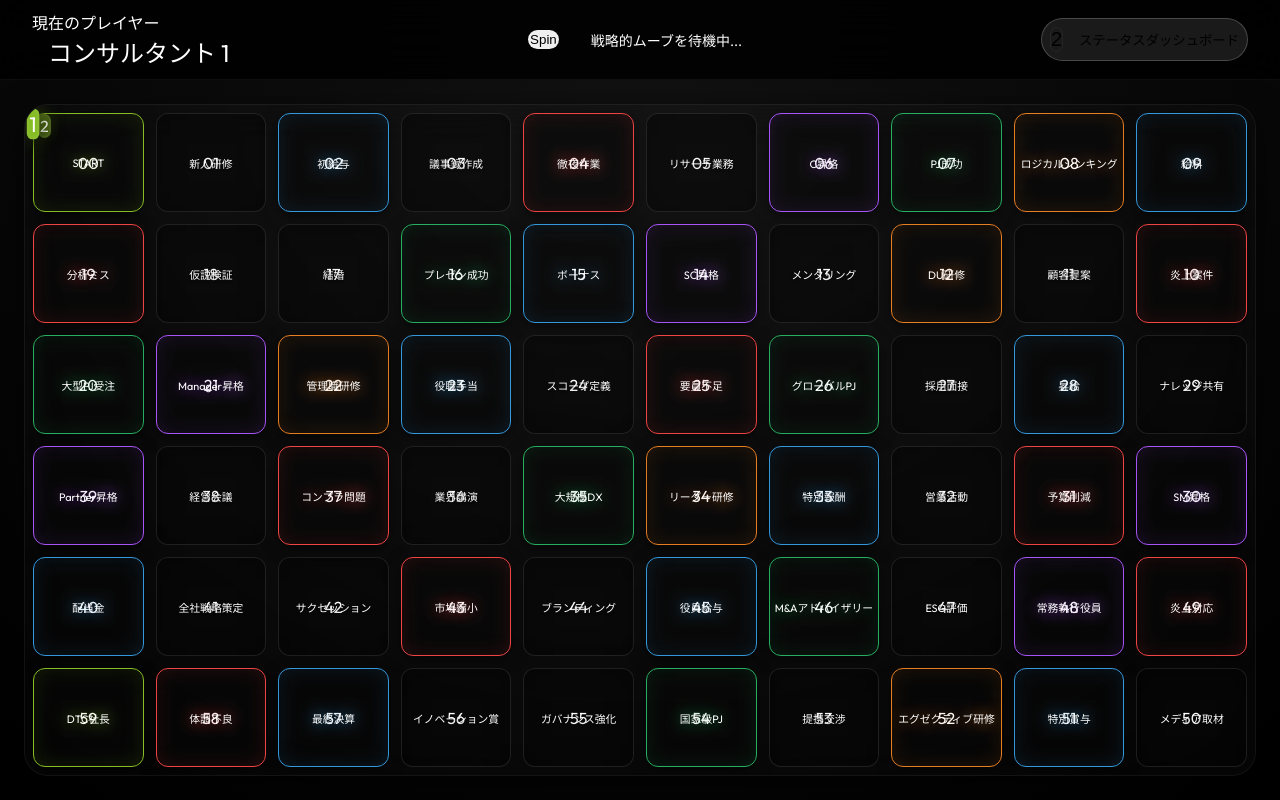
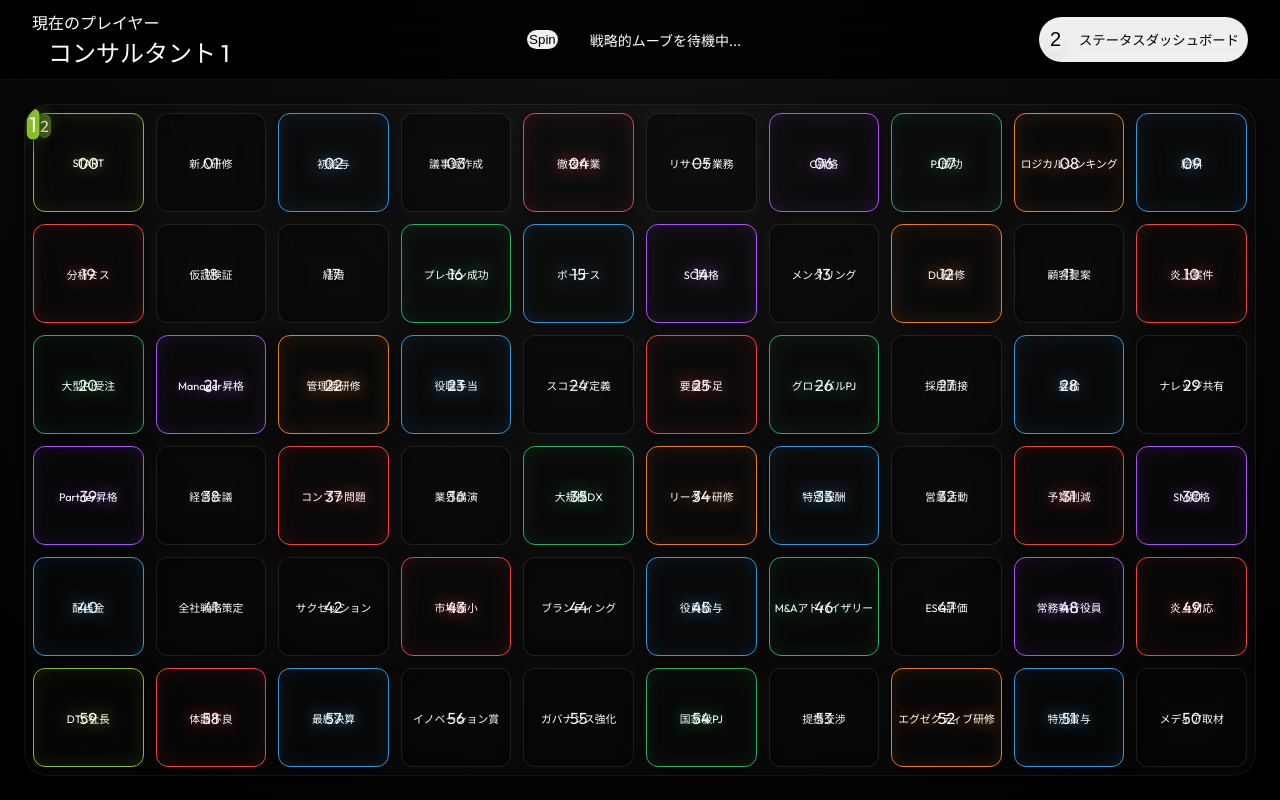
Before and after one commit to Ske-417/kmc_MakeAnImpactThatMatters, a React (Vite) app: page / in a window 1280 px wide. Both pictures are taken after a click on the button "キャリアを開始". Built offline with nearby package versions, Linux system fonts and the light colour scheme.

Commit message:
Enhance Status Button visibility and normalize Player Tokens

```diff
--- a/src/App.tsx
+++ b/src/App.tsx
@@ -213,11 +213,11 @@ function App() {
           )}
 
           <div className="hover-status-container">
-            <button className="flex items-center gap-4 bg-white/10 backdrop-blur-xl hover:bg-white/20 p-2 pr-6 rounded-full border border-white/20 transition-all duration-300 group shadow-[0_8px_32px_rgba(0,0,0,0.3)]">
-              <div className="w-12 h-12 rounded-full bg-primary/20 border border-primary/50 text-primary flex items-center justify-center font-black text-xl shadow-[0_0_15px_rgba(134,188,37,0.3)]">
+            <button className="flex items-center gap-4 bg-white/80 backdrop-blur-xl hover:bg-white p-2 pr-6 rounded-full border border-white/40 transition-all duration-300 group shadow-[0_8px_32px_rgba(255,255,255,0.15)]">
+              <div className="w-12 h-12 rounded-full bg-primary text-white flex items-center justify-center font-black text-xl shadow-lg border-2 border-white">
                 {gameState.players.length}
               </div>
-              <span className="text-[10px] font-black tracking-[0.2em] group-hover:opacity-100 uppercase text-white shadow-sm">ステータスダッシュボード</span>
+              <span className="text-[10px] font-black tracking-[0.2em] uppercase text-black/80 shadow-sm group-hover:text-black transition-colors">ステータスダッシュボード</span>
             </button>
             <div className="hover-status-content pt-4">
               <StatusPanel
--- a/src/components/Board.tsx
+++ b/src/components/Board.tsx
@@ -103,11 +103,12 @@ export const Board: React.FC<BoardProps> = ({ players, currentPlayerIndex }) =>
                   scale: players.indexOf(player) === currentPlayerIndex ? 1.3 : 1,
                 }}
                 transition={{ type: 'spring', stiffness: 400, damping: 25 }}
-                className="absolute self-center justify-self-center w-6 h-6 lg:w-9 lg:h-9 rounded-full border-2 border-white/80 shadow-[0_0_15px_rgba(0,0,0,0.5)] flex items-center justify-center text-white font-black text-[10px] lg:text-sm"
+                className="absolute self-center justify-self-center w-8 h-8 lg:w-10 lg:h-10 rounded-full border-2 border-white/80 shadow-[0_0_15px_rgba(0,0,0,0.5)] flex items-center justify-center text-white font-black text-[10px] lg:text-sm"
                 style={{
                   backgroundColor: player.color,
                   boxShadow: `0 0 15px ${player.color}66, 0 4px 10px rgba(0,0,0,0.8)`,
                   pointerEvents: 'none',
+                  zIndex: 100, // Ensure tokens are always on top
                 }}
               >
                 {index + 1}
```
